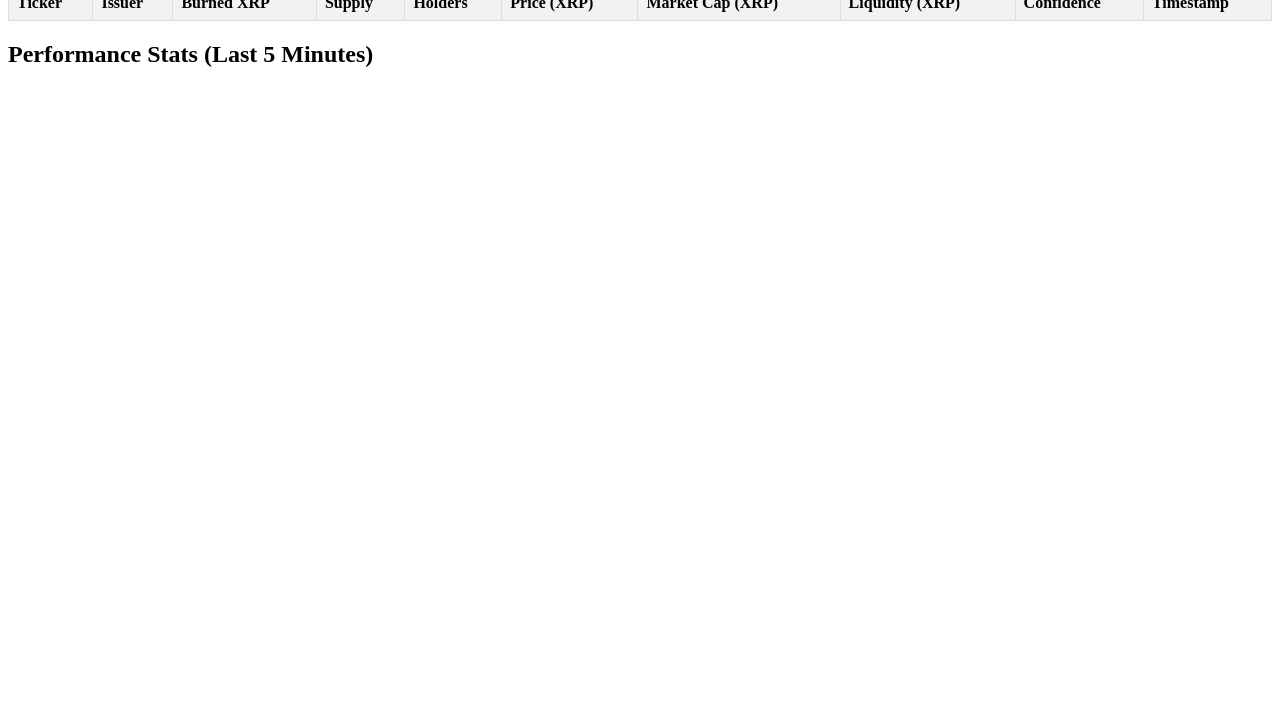
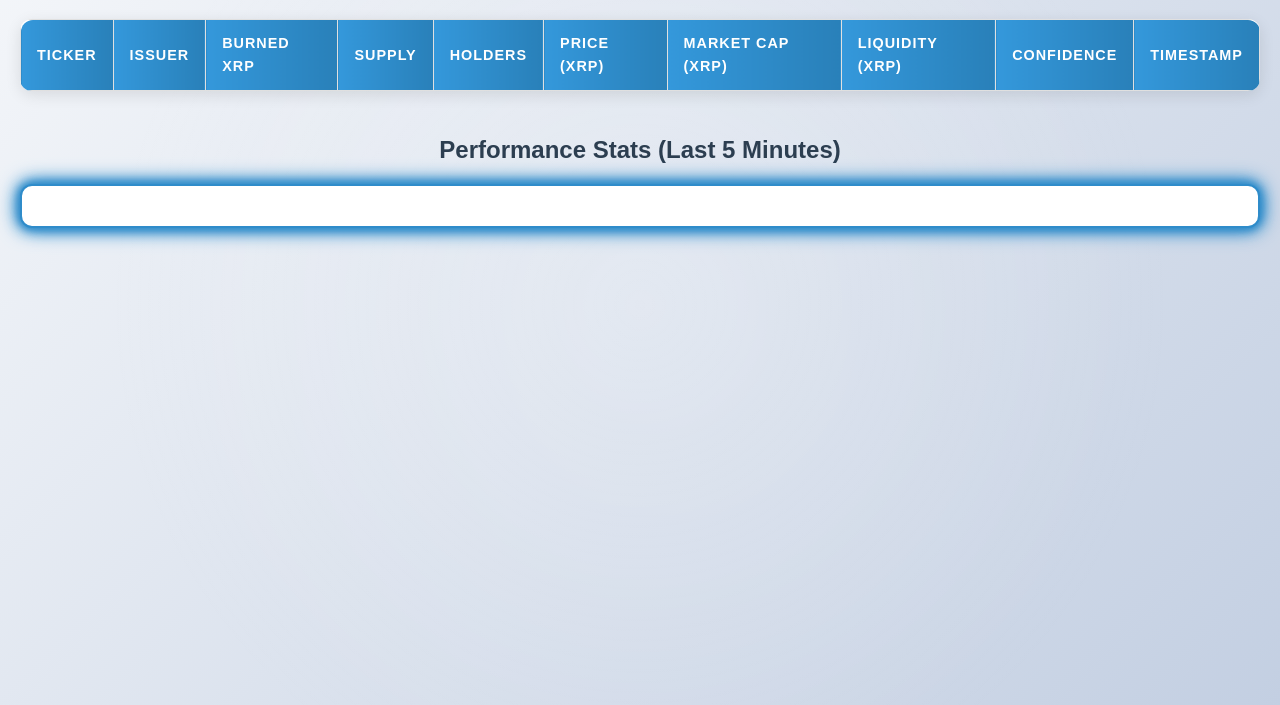
Before and after one commit to bahatiirene0/super-firstledger-detector, a website: page src/public/index.html in a window 1280 px wide. Shown: the part 95-800 px from the top of the page. Drawn offline with Linux system fonts and the light colour scheme.

Commit message:
improved UI

```diff
--- a/src/public/index.html
+++ b/src/public/index.html
@@ -2,13 +2,7 @@
 <html>
 <head>
   <title>Super FirstLedger Detector</title>
-  <style>
-    table { border-collapse: collapse; width: 100%; margin-bottom: 20px; }
-    th, td { border: 1px solid #ddd; padding: 8px; text-align: left; }
-    th { background-color: #f2f2f2; }
-    .unsure { background-color: #fff3cd; }
-    #stats { font-family: monospace; }
-  </style>
+  <link rel="stylesheet" href="styles.css">
 </head>
 <body>
   <h1>FirstLedger Token Detector</h1>
--- /dev/null
+++ b/src/public/styles.css
@@ -0,0 +1,163 @@
+/* styles.css */
+
+/* Reset default styles for consistency */
+* {
+  margin: 0;
+  padding: 0;
+  box-sizing: border-box;
+}
+
+body {
+  font-family: 'Arial', sans-serif;
+  background: linear-gradient(135deg, #f5f7fa 0%, #c3cfe2 100%);
+  color: #333;
+  line-height: 1.6;
+  padding: 20px;
+  min-height: 100vh;
+}
+
+/* Header styling for the title */
+h1 {
+  text-align: center;
+  color: #2c3e50;
+  font-size: 2.5rem;
+  margin-bottom: 30px;
+  text-shadow: 1px 1px 2px rgba(0, 0, 0, 0.1);
+  font-family: 'Georgia', serif;
+}
+
+/* Table styling */
+table#tokenTable {
+  border-collapse: collapse;
+  width: 100%;
+  margin-bottom: 40px;
+  background-color: #ffffff;
+  border-radius: 12px;
+  box-shadow: 0 4px 15px rgba(0, 0, 0, 0.1);
+  overflow: hidden;
+}
+
+th, td {
+  border: 1px solid #e0e0e0;
+  padding: 12px 16px;
+  text-align: left;
+  font-size: 0.9rem;
+}
+
+th {
+  background: linear-gradient(90deg, #3498db, #2980b9);
+  color: white;
+  font-weight: bold;
+  text-transform: uppercase;
+  letter-spacing: 1px;
+}
+
+td {
+  background-color: #f9f9f9;
+}
+
+/* Highlight rows based on confidence */
+tr.unsure {
+  background-color: #fff3cd;
+  transition: background-color 0.3s ease;
+}
+
+tr.unsure:hover {
+  background-color: #ffe6b3;
+}
+
+/* Hover effect for table rows */
+tr:not(.unsure):hover {
+  background-color: #f0f0f0;
+  transition: background-color 0.3s ease;
+}
+
+/* Performance stats styling (now as a glowing card) */
+h2 {
+  color: #2c3e50;
+  margin-bottom: 15px;
+  font-size: 1.5rem;
+  text-align: center;
+}
+
+pre#stats {
+  background-color: #ffffff;
+  padding: 20px;
+  border-radius: 12px;
+  box-shadow: 0 4px 15px rgba(0, 0, 0, 0.1);
+  font-family: 'Courier New', monospace;
+  font-size: 0.9rem;
+  color: #333;
+  white-space: pre-wrap;
+  line-height: 1.4;
+  overflow-x: auto;
+  /* Glowing border effect */
+  border: 2px solid transparent;
+  outline: none;
+  position: relative;
+  /* Glow animation */
+  animation: glow 2s ease-in-out infinite alternate;
+}
+
+/* Glowing border animation */
+@keyframes glow {
+  from {
+    box-shadow: 0 0 5px #3498db, 0 0 10px #3498db, 0 0 15px #3498db, 0 0 20px #3498db;
+    border-color: #3498db;
+  }
+  to {
+    box-shadow: 0 0 10px #2980b9, 0 0 15px #2980b9, 0 0 20px #2980b9, 0 0 25px #2980b9;
+    border-color: #2980b9;
+  }
+}
+
+/* Responsive design */
+@media (max-width: 768px) {
+  table#tokenTable {
+    font-size: 0.8rem;
+  }
+
+  th, td {
+    padding: 8px 12px;
+  }
+
+  h1 {
+    font-size: 2rem;
+  }
+
+  h2 {
+    font-size: 1.2rem;
+  }
+
+  pre#stats {
+    font-size: 0.8rem;
+    padding: 15px;
+  }
+}
+
+/* Additional styling for better visuals */
+body::before {
+  content: '';
+  position: fixed;
+  top: 0;
+  left: 0;
+  width: 100%;
+  height: 100%;
+  background: radial-gradient(circle, rgba(255, 255, 255, 0.2) 0%, rgba(0, 0, 0, 0) 70%);
+  z-index: -1;
+}
+
+table#tokenTable th:first-child,
+table#tokenTable td:first-child {
+  border-radius: 12px 0 0 0;
+}
+
+table#tokenTable th:last-child,
+table#tokenTable td:last-child {
+  border-radius: 0 12px 0 0;
+}
+
+/* Smooth transitions for all elements */
+* {
+  transition: all 0.3s ease;
+}
```
